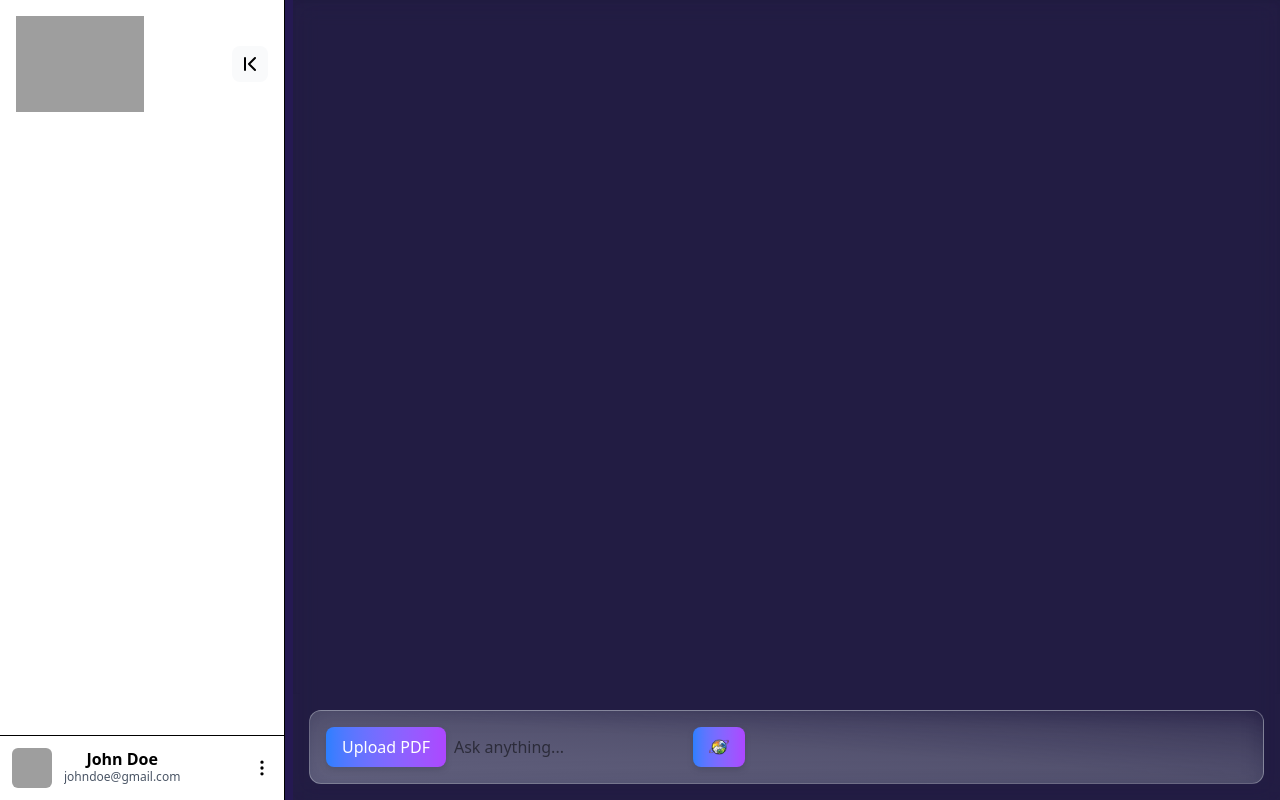
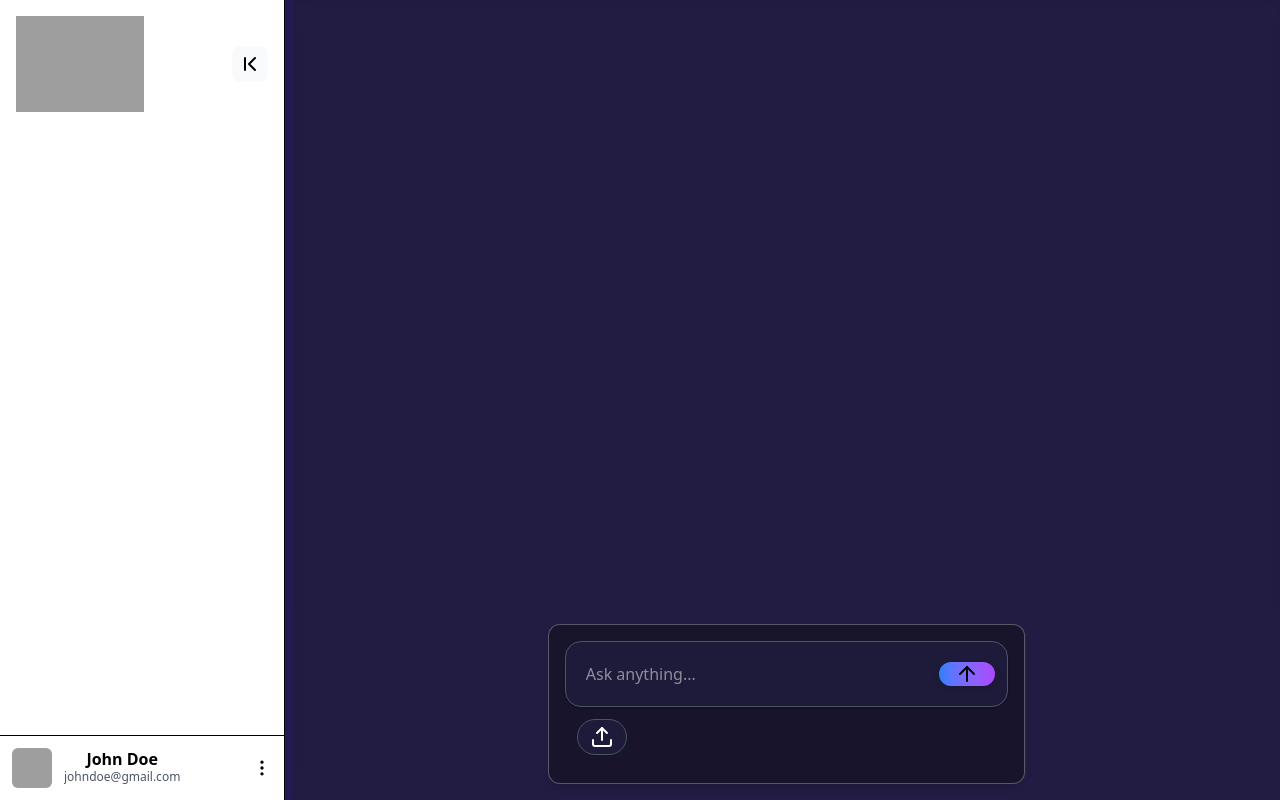
Before and after one commit to hemanthkt/impactoverse-AI-mentor, a React (Vite) app in the folder frontend/: page / in a window 1280 px wide. Built offline with nearby package versions, Linux system fonts and the light colour scheme; grey boxes are pictures that could not be loaded.

Commit message:
change message type box, ui

```diff
--- a/frontend/src/components/Ask.jsx
+++ b/frontend/src/components/Ask.jsx
@@ -1,3 +1,4 @@
+import { ArrowUp, Plus, Upload } from "lucide-react";
 import React, { useEffect, useState } from "react";
 
 function Ask({ handleSubmit, messages, setMessages }) {
@@ -56,13 +57,66 @@ function Ask({ handleSubmit, messages, setMessages }) {
   };
 
   return (
-    <div className="z-10  flex space-y-6 flex-col bg-gradient-to-tr  from-slate-300/30 via-gray-400/30 to-slate-600-400/30 p-4  backdrop-blur-md rounded-xl border-slate-100/30 border">
-      <form onSubmit={handleSubmitWithDocumentId} className="flex gap-2">
+    // <div className="z-10  flex space-y-6 flex-col bg-gradient-to-tr  from-slate-300/30 via-gray-400/30 to-slate-600-400/30 p-4  backdrop-blur-md rounded-xl border-slate-100/30 border">
+    //   <form onSubmit={handleSubmitWithDocumentId} className="flex gap-2">
+    //     <label
+    //       htmlFor="file-upload"
+    //       className="px-4 py-2 rounded-lg bg-gradient-to-r from-blue-500 to-purple-500 hover:from-blue-600 hover:to-purple-600 transition duration-300 drop-shadow-md flex items-center justify-center cursor-pointer"
+    //     >
+    //       <span className="text-white">Upload PDF</span>
+    //       <input
+    //         id="file-upload"
+    //         type="file"
+    //         accept=".pdf"
+    //         className="hidden"
+    //         onChange={handleFileUpload}
+    //       />
+    //     </label>
+    //     <input
+    //       type="text"
+    //       // className="w-full max-w-3xl p-3 border border-gray-300 rounded-xl bg-white shadow-sm focus:outline-none focus:ring-2 focus:ring-blue-500 focus:border-blue-500 text-gray-900 placeholder-gray-500"
+    //       value={messages}
+    //       onChange={(e) => setMessages(e.target.value)}
+    //       placeholder="Ask anything..."
+    //     />
+    //     <button
+    //       type="submit"
+    //       className="px-4 rounded-lg bg-gradient-to-r from-blue-500 to-purple-500 hover:from-blue-600 hover:to-purple-600 transition duration-300 drop-shadow-md flex items-center justify-center"
+    //     >
+    //       <img src="/file.png" alt="Send" className="w-5 h-5" />
+    //     </button>
+    //   </form>
+    // </div>
+
+    <div className="flex w-2/4 z-10 flex-col space-y-4 bg-[#17142B] p-4 backdrop-blur-md rounded-xl border border-slate-100/30 shadow-md">
+      <form
+        onSubmit={handleSubmitWithDocumentId}
+        className="flex flex-col space-y-3"
+      >
+        <div className="">
+          <div className="flex items-center  bg-[#1E1B3A] border border-gray-600 rounded-2xl p-3 shadow-sm">
+            <input
+              type="text"
+              value={messages}
+              onChange={(e) => setMessages(e.target.value)}
+              placeholder="Ask anything..."
+              className="flex-1 bg-transparent text-white p-2 outline-none text-m"
+            />
+            <div className="flex justify-start rounded-full">
+              <button
+                type="submit"
+                className="px-4 rounded-full bg-gradient-to-r from-blue-500 to-purple-500 hover:from-blue-600 hover:to-purple-600 transition duration-300 drop-shadow-md flex items-center justify-end"
+              >
+                <ArrowUp />
+              </button>
+            </div>
+          </div>
+          <div className="p-3 flex justify-start w-20 h-15">
             <label
               htmlFor="file-upload"
-          className="px-4 py-2 rounded-lg bg-gradient-to-r from-blue-500 to-purple-500 hover:from-blue-600 hover:to-purple-600 transition duration-300 drop-shadow-md flex items-center justify-center cursor-pointer"
+              className="flex items-center justify-center border border-gray-600 rounded-full p-3 text-white bg-[#1E1B3A] cursor-pointer hover:bg-[#29264A] transition duration-300"
             >
-          <span className="text-white">Upload PDF</span>
+              <Upload />
               <input
                 id="file-upload"
                 type="file"
@@ -71,19 +125,8 @@ function Ask({ handleSubmit, messages, setMessages }) {
                 onChange={handleFileUpload}
               />
             </label>
-        <input
-          type="text"
-          // className="w-full max-w-3xl p-3 border border-gray-300 rounded-xl bg-white shadow-sm focus:outline-none focus:ring-2 focus:ring-blue-500 focus:border-blue-500 text-gray-900 placeholder-gray-500"
-          value={messages}
-          onChange={(e) => setMessages(e.target.value)}
-          placeholder="Ask anything..."
-        />
-        <button
-          type="submit"
-          className="px-4 rounded-lg bg-gradient-to-r from-blue-500 to-purple-500 hover:from-blue-600 hover:to-purple-600 transition duration-300 drop-shadow-md flex items-center justify-center"
-        >
-          <img src="/file.png" alt="Send" className="w-5 h-5" />
-        </button>
+          </div>
+        </div>
       </form>
     </div>
   );
--- a/frontend/src/components/Chat.jsx
+++ b/frontend/src/components/Chat.jsx
@@ -37,18 +37,26 @@ function Chat() {
     e.preventDefault();
 
     if (!messages.trim()) return;
+    if (!document_id) {
+      try {
+        const response = await axios.post("http://localhost:5000/chat", {
+          chat_id: chatId,
+          message: { role: "user", content: messages },
+        });
 
-    // try {
-    //   // fetch context from FastAPI
-    //   const contextResponse = await axios.post(
-    //     "http://127.0.0.1:8000/context",
-    //     {
-    //       question: messages,
-    //       document_id: document_id
-    //     }
-    //   );
-    // } catch (error) {}
+        const { text } = response.data;
 
+        setChatHistory([
+          ...chatHistory,
+          { type: "user", text: messages },
+          { type: "ai", text },
+        ]);
+
+        setMessages("");
+      } catch (error) {
+        console.log(error);
+      }
+    } else {
       try {
         const contextResponse = await axios.post(
           "http://127.0.0.1:8000/context",
@@ -78,6 +86,7 @@ function Chat() {
         setMessages("");
       } catch (error) {
         console.error("Error sending message:", error);
+      }
     }
   };
 
@@ -180,7 +189,7 @@ function Chat() {
         </div>
 
         {/* Ask Section */}
-        <div className="p-4">
+        <div className="p-4 flex justify-center">
           <Ask
             handleSubmit={handleSubmit}
             messages={messages}
```
Lines whose indentation alone changed are shown as unchanged.
